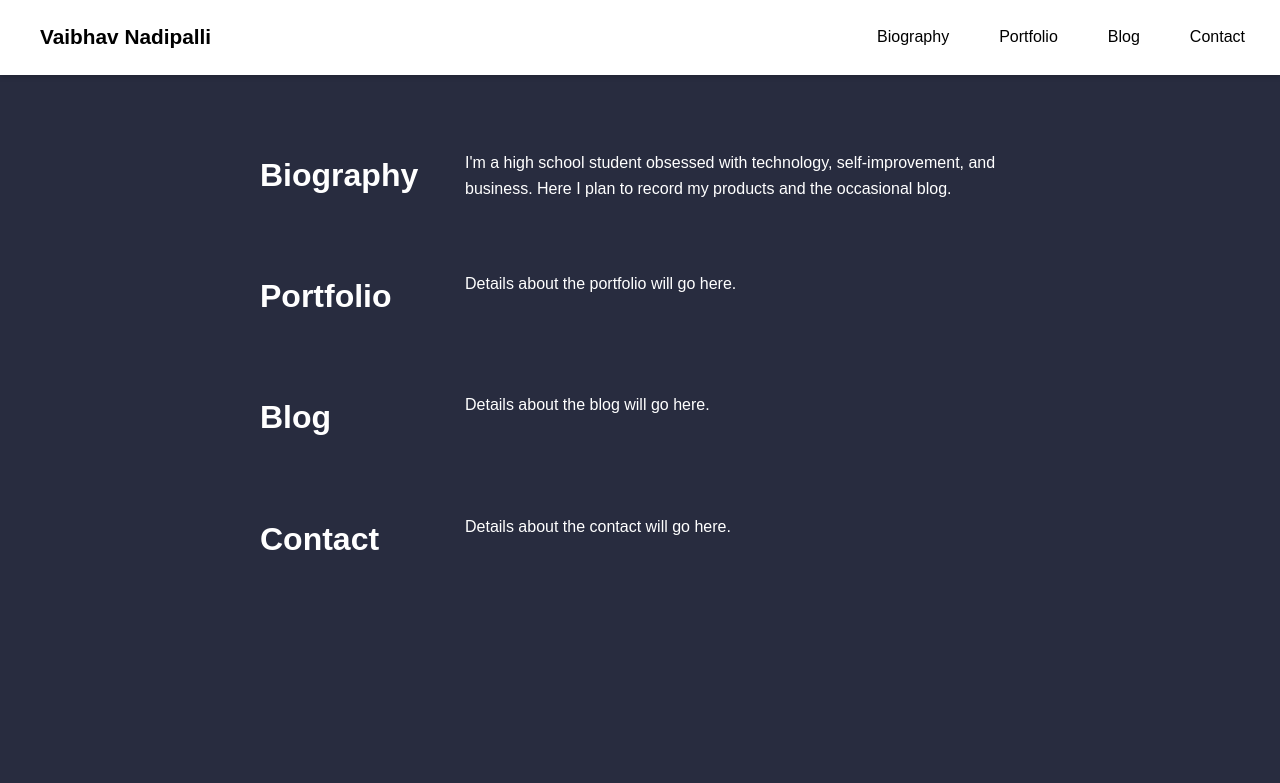
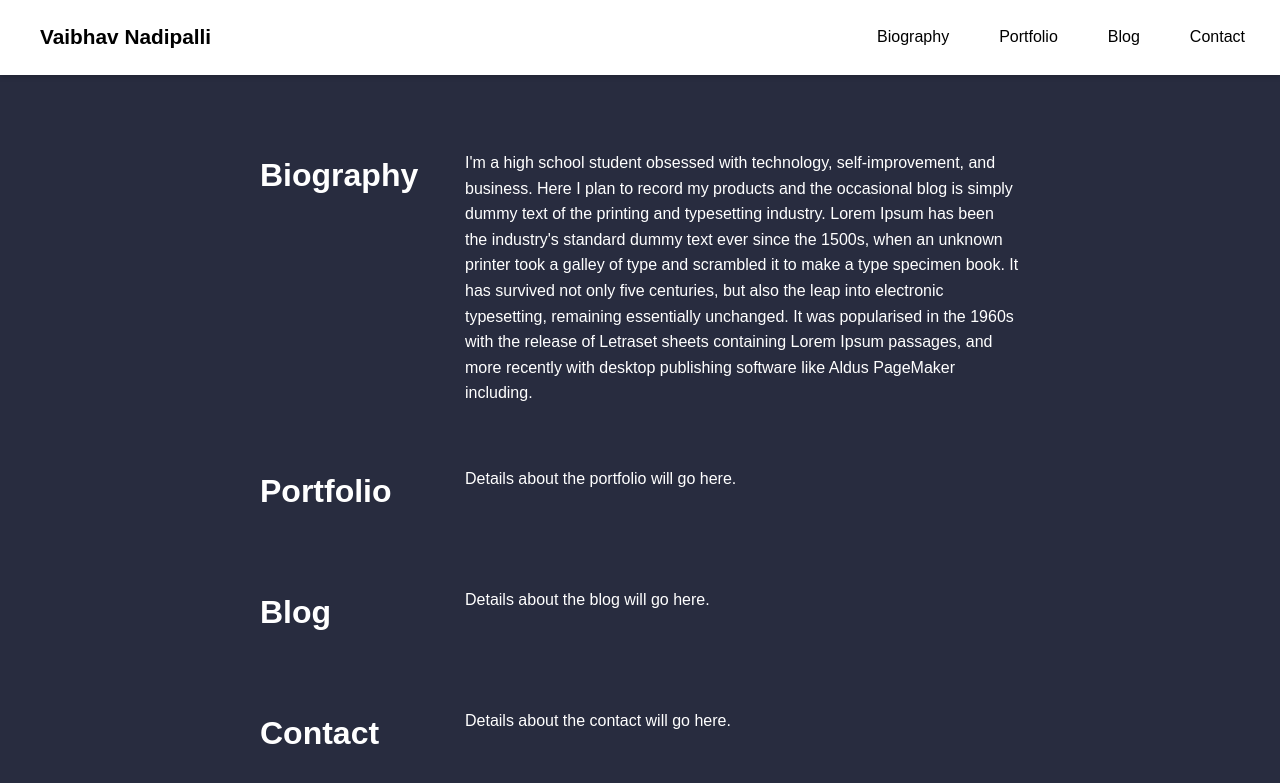
Before and after one commit to Vaibhav-Nadipalli/vaibhav-nadipalli.github.io, a Jekyll site: the page built from index.markdown, in a window 1280 px wide. Shown: the top 783 px of the page. Built offline with Jekyll 4.4.1, drawn with Linux system fonts in a browser that asks for light colours.

Commit message:
Update default.html

```diff
--- a/_layouts/default.html
+++ b/_layouts/default.html
@@ -28,7 +28,7 @@
             <div class="section-container">
                 <h2 class="section-title">Biography</h2>
                 <div class="section-content">
-                    <p>I'm a high school student obsessed with technology, self-improvement, and business. Here I plan to record my products and the occasional blog.</p>
+                    <p>I'm a high school student obsessed with technology, self-improvement, and business. Here I plan to record my products and the occasional blog  is simply dummy text of the printing and typesetting industry. Lorem Ipsum has been the industry's standard dummy text ever since the 1500s, when an unknown printer took a galley of type and scrambled it to make a type specimen book. It has survived not only five centuries, but also the leap into electronic typesetting, remaining essentially unchanged. It was popularised in the 1960s with the release of Letraset sheets containing Lorem Ipsum passages, and more recently with desktop publishing software like Aldus PageMaker including.</p>
                 </div>
             </div>
         </section>
```
